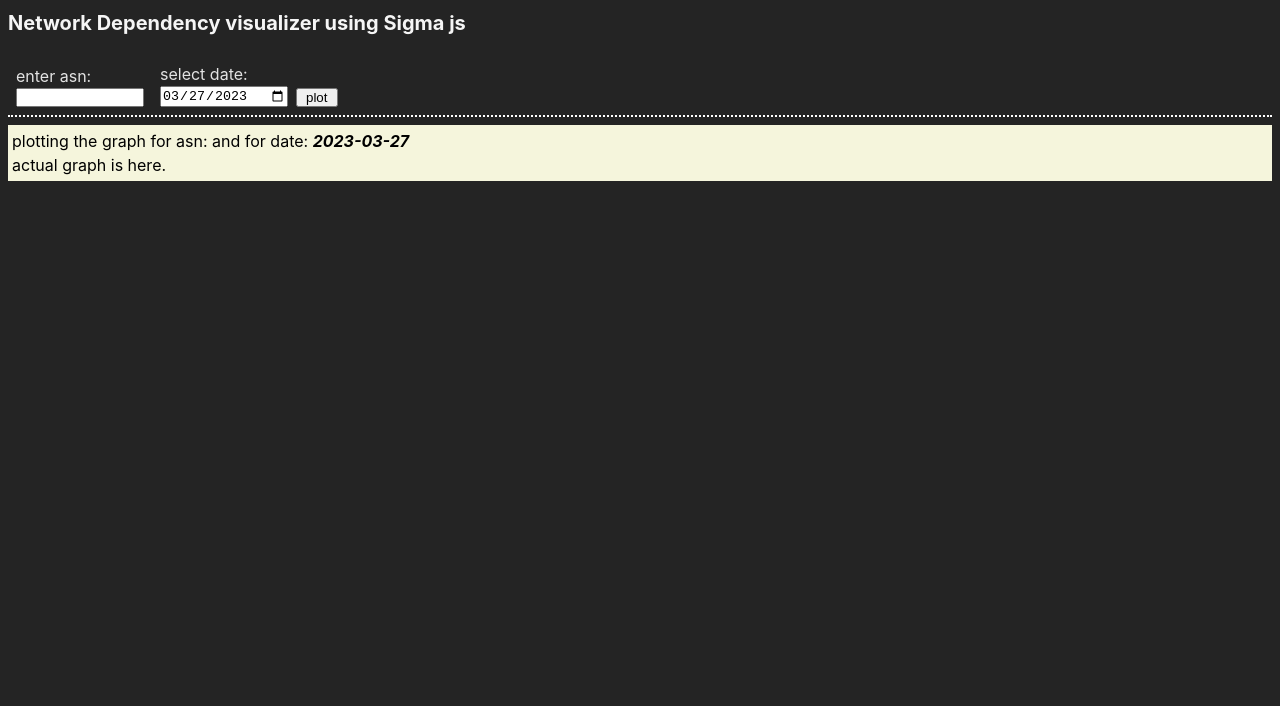
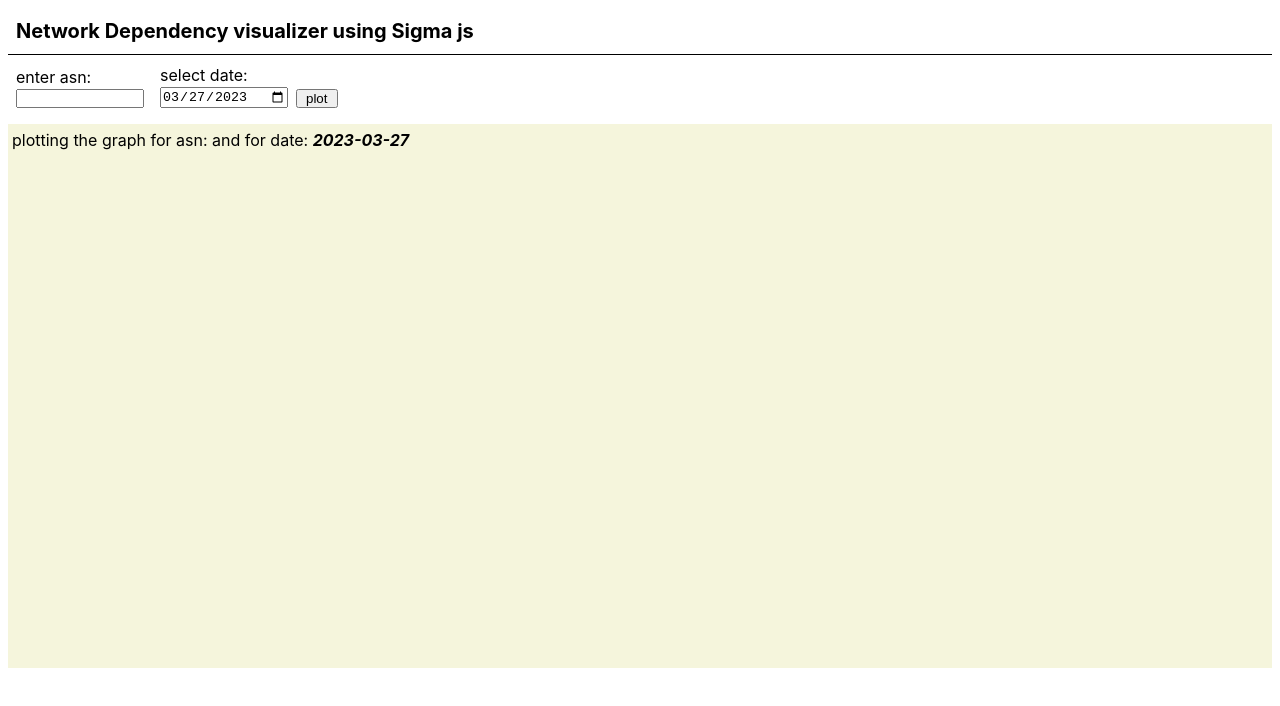
Before and after one commit to anugcodes/network-visualizer, a Vue app: page / in a window 1280 px wide. Shown: the top 706 px of the page. Built offline with nearby package versions, Linux system fonts and the light colour scheme.

Commit message:
installed layout form graphology

```diff
--- a/package.json
+++ b/package.json
@@ -11,6 +11,8 @@
   "dependencies": {
     "axios": "^1.3.4",
     "graphology": "^0.25.1",
+    "graphology-layout": "^0.6.1",
+    "graphology-layout-force": "^0.2.4",
     "lodash": "^4.17.21",
     "sigma": "^3.0.0-alpha3",
     "vue": "^3.2.47"
--- a/src/App.vue
+++ b/src/App.vue
@@ -1,7 +1,7 @@
 <template>
   <div>
-    <h2>Network Dependency visualizer using Sigma js</h2>
     <div class="container">
+      <h2>Network Dependency visualizer using Sigma js</h2>
       <!-- form for values to plot in graph: -->
       <form @submit.prevent="handleSubmit">
         <div class="form-control">
@@ -10,39 +10,104 @@
         </div>
         <div class="form-control">
           <label for="asn">select date: </label>
-          <input type="date" v-model="date"/>
+          <input type="date" v-model="date" />
         </div>
-        <button type="submit" >plot</button>
+        <button type="submit">plot</button>
       </form>
+
       <!-- graph component -->
-      <AsHegeGraph :as-number="asNumber" :timestamp="date" />
+      <div class="graph-container">
+        <p>plotting the graph for asn:
+          <span>{{ asNumber }}</span>
+          and for date:
+          <span>{{ date }}</span>
+        </p>
+        <!-- this div will be used to plot graph -->
+        <div id="graph-holder" ref="graphHolder"></div>
+      </div>
+
     </div>
   </div>
 </template>
 
 <script>
-import AsHegeGraph from './components/AsHegeGraph.vue';
+import axios from 'axios';
+import Sigma from "sigma";
+import Graph from "graphology";
+import { circular } from 'graphology-layout';
 
+const HEGE_BASE_URL = "https://ihr.iijlab.net/ihr/api/hegemony";
 
 export default {
   name: "App",
   components: {
-    AsHegeGraph,
   },
   data() {
     return {
       date: new Date().toISOString().split('T')[0],
       asNumber: "",
+      hegemony_data: [],
     }
   },
   methods: {
-    handleSubmit(){
-      console.log("values from form: ",this.asNumber," --- ",this.date)
+    async handleSubmit() {
+      console.log("values from form: ", this.asNumber, " --- ", this.date);
+      console.log("calling api using axios...");
+      await this.loadDate();
+      this.plotGraph();
     },
 
+    // call hegemony api to load hegemony data.
+    async loadDate() {
+      if (this.asNumber === '0') return;
+      let timestamp = new Date(this.date).toISOString();
+      console.log(timestamp);
+      const res = await axios.get(HEGE_BASE_URL, {
+        params: {
+          originasn: this.asNumber,
+          timebin: timestamp,
+        }
+      })
+      this.hegemony_data = res.data.results;
+    },
+
+    plotGraph() {
+      const graph = new Graph({
+        multi: true,
+        allowSelfLoops: true,
+        type: "directed"
+      });
+      const container = this.$refs.graphHolder;
+      const rendrer = new Sigma(graph, container, {
+        settings: {
+          minArrowSize: 10,
+        }
+      });
+
+      this.hegemony_data.forEach(ele => {
+        if (ele.originasn !== ele.asn) {
+          graph.addNode(ele.asn, {
+            size: Math.floor(ele.hege * 100), label: ele.asn, color: 'red',
+          })
+        }
+        else {
+          graph.addNode(ele.asn, {
+            size: Math.floor(ele.hege * 50), label: ele.asn, color: 'green',
+          })
+        }
+      }),
+        this.hegemony_data.forEach(ele => {
+          graph.addEdge(ele.originasn, ele.asn, {
+            type: 'arrow',
+            size: 5,
+          });
+        })
+      circular.assign(graph);
+      rendrer.refresh();
+      console.log(rendrer);
+    },
   },
 };
-
 </script>
 
 
@@ -50,31 +115,52 @@ export default {
 .container {
   padding: .5rem;
 }
+
 @media screen and (max-width: 800px) {
   .container {
     display: block;
   }
 }
+
 h2 {
   font-size: 1.25rem;
-  color: whitesmoke;
   padding: .5rem;
+  border-bottom: 1px solid black;
 }
-form{
+
+form {
   display: flex;
   align-items: flex-end;
-  border-bottom: 2px dotted white;
   padding: .5rem 0;
 }
-.form-control{
+
+.form-control {
   margin: 0 .5rem;
   display: flex;
   flex-direction: column;
 }
-input{
+
+input {
   width: 8rem;
 }
-button{
+
+button {
   padding: 0 .5rem;
 }
+
+.graph-container {
+  background-color: beige;
+  color: black;
+  margin-top: .5rem;
+  padding: .25rem;
+}
+
+span {
+  font-style: italic;
+  font-weight: bold;
+}
+
+#graph-holder {
+  height: 32rem;
+}
 </style>
--- a/src/components/AsHegeGraph.vue
+++ /dev/null
@@ -1,46 +0,0 @@
-
-<template>
-    <div class="graph-container">
-        <p>plotting the graph for asn:
-            <span>{{ asNumber }}</span>
-            and for date:
-            <span>{{ timestamp }}</span>
-        </p>
-        <div id="graph-holder">
-            actual graph is here.
-        </div>
-    </div>
-</template>
-
-<script>
-// import Sigma from "sigma";
-// import Graph from "graphology";
-export default {
-    name: 'AsHegeGraph',
-    props: {
-        asNumber: { required: true, type: String },
-        timestamp: {required: true, type: String },
-    },
-    data() {
-        return {
-            asn:this.asNumber,
-            date : this.timestamp,
-        }
-    },
-    methods: {},
-}
-
-</script>
-
-<style scoped>
-.graph-container {
-    background-color: beige;
-    color: black;
-    margin-top: .5rem;
-    padding: .25rem;
-}
-span{
-    font-style: italic;
-    font-weight: bold;
-}
-</style>
--- a/src/style.css
+++ b/src/style.css
@@ -2,10 +2,6 @@
   font-family: Inter, system-ui, Avenir, Helvetica, Arial, sans-serif;
   line-height: 1.5;
   font-weight: 400;
-
-  color-scheme: light dark;
-  color: rgba(255, 255, 255, 0.87);
-  background-color: #242424;
 
   font-synthesis: none;
   text-rendering: optimizeLegibility;
```
Also changed, not shown: 1 other file (tests, documents, lock files or other folders).
